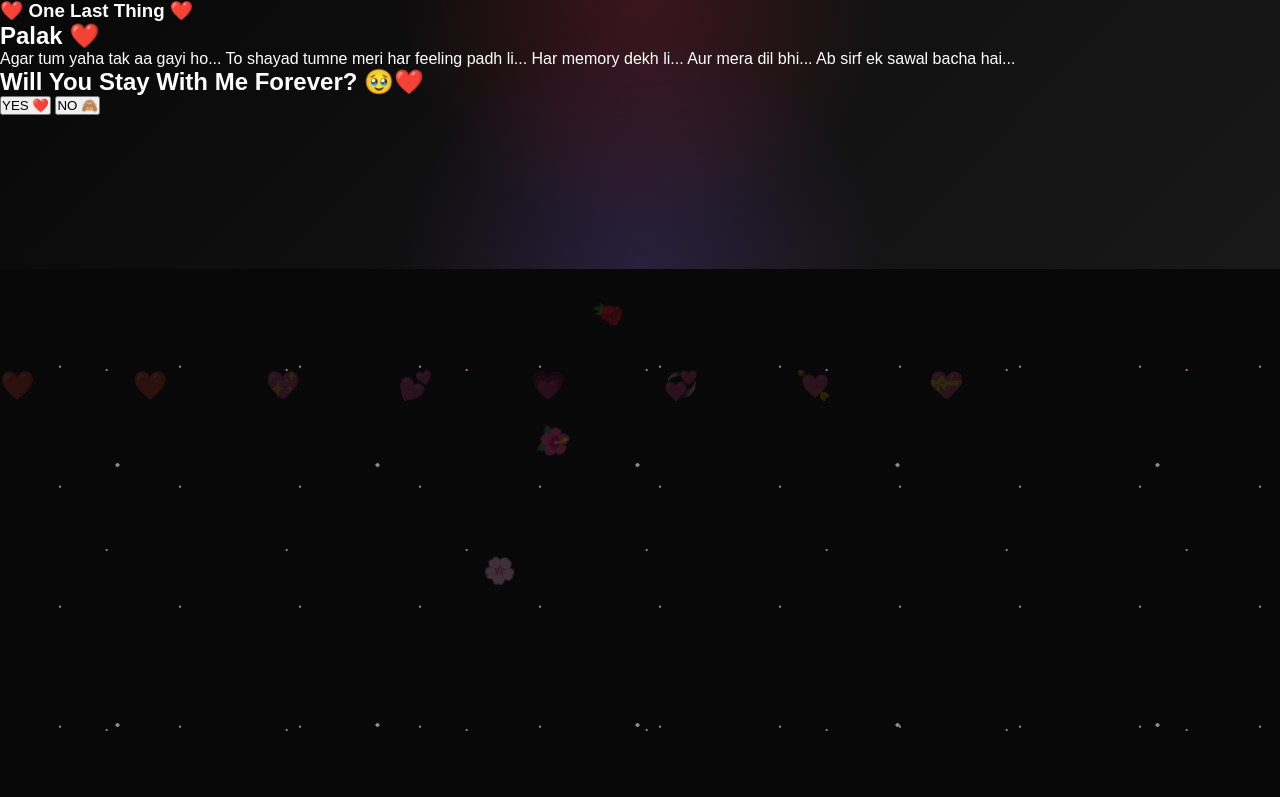
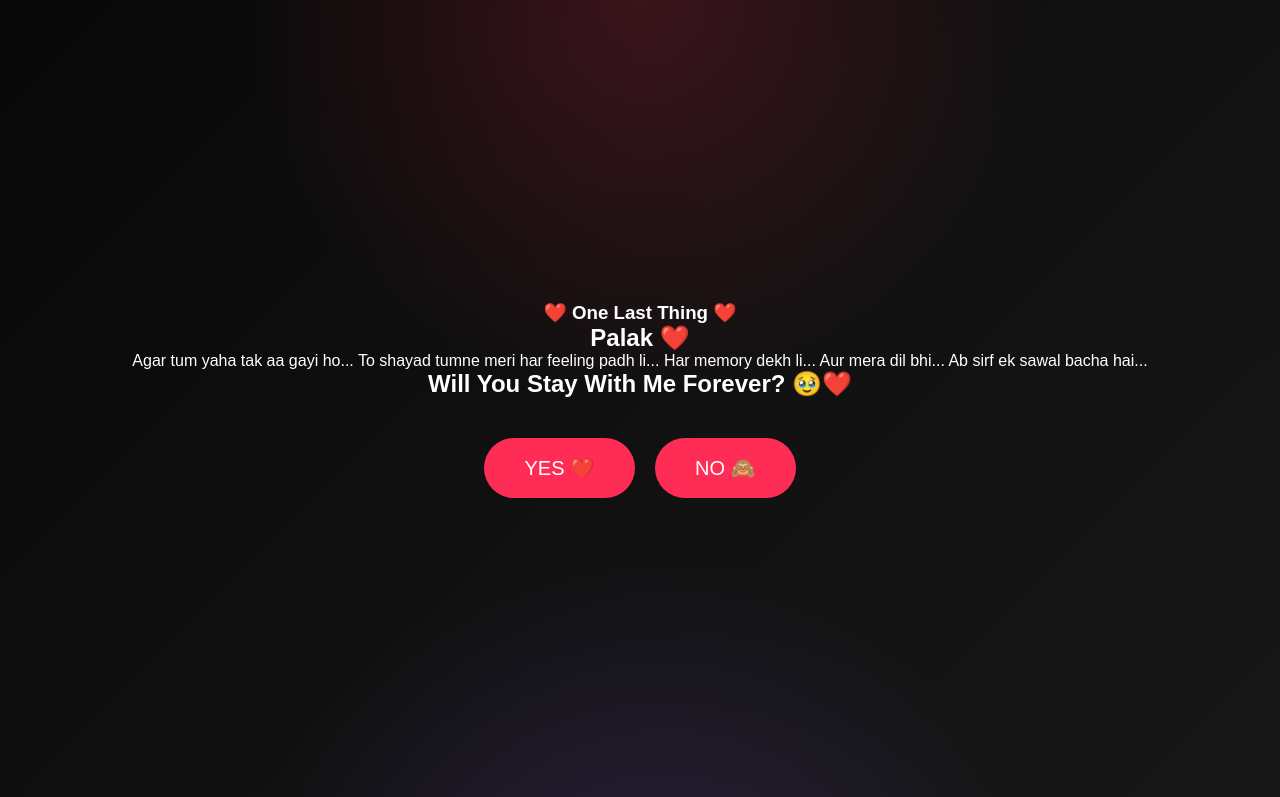
Before and after one commit to PRINCEPATHAK27/prince, a plain HTML site: page proposal.html in a window 1280 px wide. Shown: the top 797 px of the page. Drawn offline with Linux system fonts and the light colour scheme; files that its build step writes are made by us from their sources; a script that the page names is missing.

Commit message:
Update style.css

```diff
--- a/style.css
+++ b/style.css
@@ -702,3 +702,68 @@ transform:translateY(0);
 }
 
 }
+.proposal{
+
+min-height:100vh;
+
+display:flex;
+
+flex-direction:column;
+
+justify-content:center;
+
+align-items:center;
+
+text-align:center;
+
+padding:30px;
+
+}
+
+.btnBox{
+
+margin-top:40px;
+
+display:flex;
+
+gap:20px;
+
+}
+
+#yes,#no{
+
+padding:18px 40px;
+
+font-size:20px;
+
+border:none;
+
+border-radius:50px;
+
+cursor:pointer;
+
+background:#ff2d55;
+
+color:white;
+
+transition:.3s;
+
+}
+
+#yes:hover{
+
+transform:scale(1.1);
+
+}
+
+#ending{
+
+text-align:center;
+
+max-width:800px;
+
+padding:50px;
+
+animation:fadeUp 1.2s;
+
+}
```
